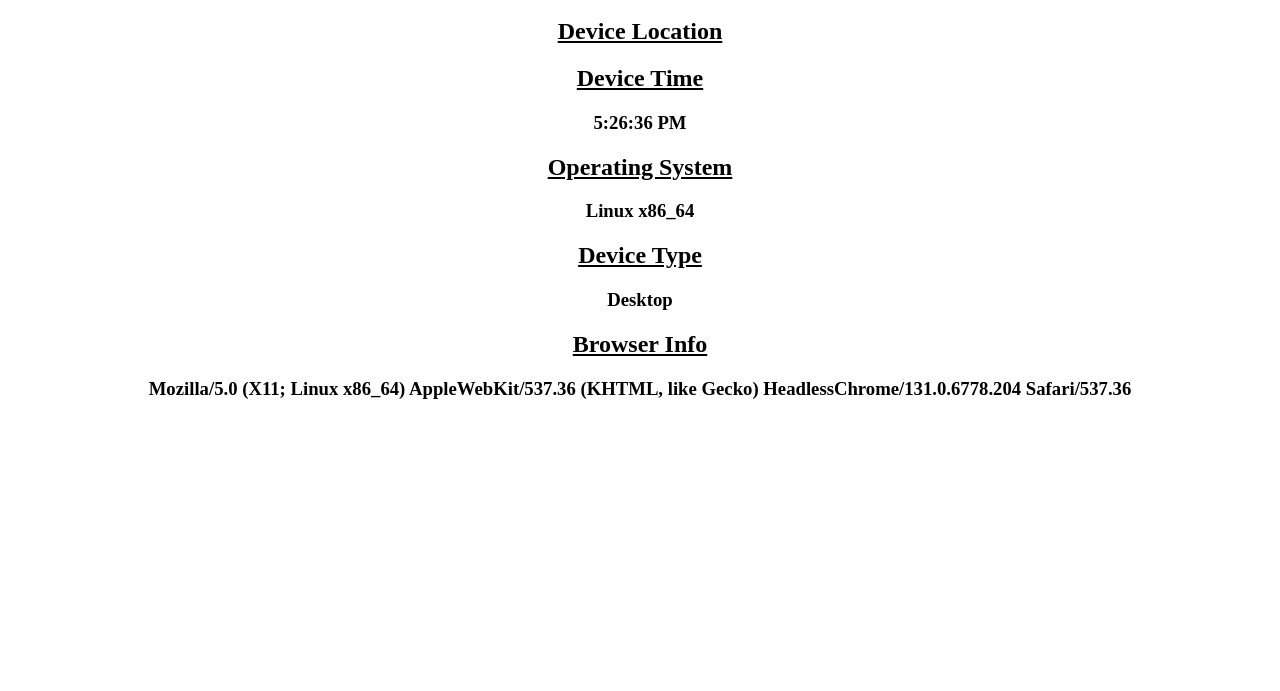
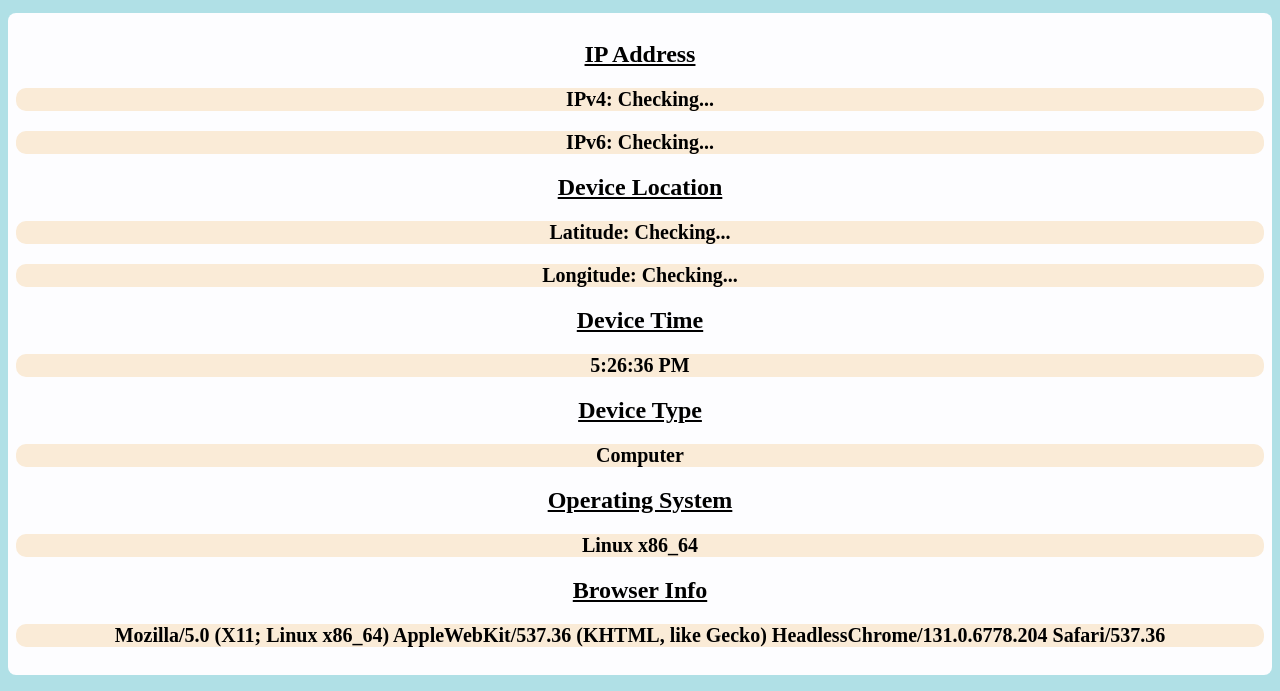
Before and after one commit to yaboi-v3rt3x/whatsmy.info, a plain HTML site: page index.html in a window 1280 px wide. Shown: the part 109-800 px from the top of the page. Drawn offline with Linux system fonts and the light colour scheme; no server answers.

Commit message:
Update index.html

```diff
--- a/index.html
+++ b/index.html
@@ -2,38 +2,76 @@
 <html>
   <head>
     <meta charset="UTF-8">
-    <title>whatsmy.info</title>
+    <title>What's My Information?</title>
   </head>
 
+  <style>
+    body {
+      background-color: powderblue;
+    }
+
+    div {
+      padding: 0.5em;
+      background-color: #fdfdff;
+      border-radius: 0.5em;
+    }
+
+    h2 {
+        font-family: Comfortaa
+    }
+
+    h3 {
+      background-color: antiquewhite;
+      border-radius: 0.5em;
+      color: black;
+      font-family: Comfortaa;
+      font-size: 20px;
+    }
+  </style>
+
   <body onload = "getLocation()" >
-    <h1 style="font-family: Comfortaa; text-align: center;">Device Information</h1>
+    <div>
+    <h1 align="center" style="font-family: Comfortaa">Device Information</h1>
+    </div>
+    <br>
+    <div>
+    <h2 align="center"><u><b>IP Address</b></u></h2>
+    <h3 align="center" id="ipv4Address">IPv4: Checking...</h3>
+    <h3 align="center" id="ipv6Address">IPv6: Checking...</h3>
 
-    <h2 style="font-family: Comfortaa; text-align: center;"><u><b>IP Address</b></u></h2>
-    <div style="font-family: Comfortaa; text-align: center;"><h3 id="ipAddress"></h3></div>
-
-    <h2 style="font-family: Comfortaa; text-align: center;"><u><b>Device Location</b></u></h2>
-    <div style="font-family: Comfortaa; text-align: center;"><h3 id="deviceLocation"></h3></div>
+    <h2 align="center"><u><b>Device Location</b></u></h2>
+    <h3 align="center" id="Latitude">Latitude: Checking...</h3>
+    <h3 align="center" id="Longitude">Longitude: Checking...</h3>
 
     <h2 style="font-family: Comfortaa; text-align: center;"><u><b>Device Time</b></u></h2>
-    <div style="font-family: Comfortaa; text-align: center;"><h3 id="deviceTime"></h3></div>
+    <h3 align="center" id="deviceTime">Checking...</h3>
 
-    <h2 style="font-family: Comfortaa; text-align: center;"><u><b>Operating System</b></u></h2>
-    <div style="font-family: Comfortaa; text-align: center;"><h3 id="operatingSystem"></h3></div>
+    <h2 align="center" style="font-family: Comfortaa"><u><b>Device Type</b></u></h2>
+    <h3 align="center"id="deviceType">Checking...</h3>
 
-    <h2 style="font-family: Comfortaa; text-align: center;"><u><b>Device Type</b></u></h2>
-    <div style="font-family: Comfortaa; text-align: center;"><h3 id="deviceType"></h3></div>
+    <h2 align="center" style="font-family: Comfortaa"><u><b>Operating System</b></u></h2>
+    <h3 align="center" id="operatingSystem"></h3>
 
-    <h2 style="font-family: Comfortaa; text-align: center;"><u><b>Browser Info</b></u></h2>
-    <div style="font-family: Comfortaa; text-align: center;"><h3 id="browserInfo"></h3></div>
+    <h2 align="center" style="font-family: Comfortaa"><u><b>Browser Info</b></u></h2>
+    <h3 align="center" id="browserInfo"></h3>
+    </div>
 
     <script>
-    // Retrieve and display IP address
+    // Retrieve and display IP address'
       fetch('https://api.ipify.org?format=json')
         .then(response => response.json())
         .then(data => {
-          const ipAddress = data.ip;
-          const ipAddressItem = document.getElementById("ipAddress");
-          ipAddressItem.textContent = ipAddress;
+          const ipv4Address = data.ip;
+          const ipAddressItem = document.getElementById("ipv4Address");
+          ipAddressItem.textContent = "IPv4:" + " " + ipv4Address
+        })
+
+      fetch('https://api64.ipify.org?format=json')
+        .then(response => response.json())
+        .then(data => {
+          const ipv6Address = data.ip;
+          const ipAddressItem = document.getElementById("ipv6Address");
+          ipAddressItem.textContent = "IPv6:" + " " + ipv6Address
         })
 
     // Retrieve and display device location
@@ -48,21 +86,14 @@
         function showPosition(position) {
           var latitude = position.coords.latitude;
           var longitude = position.coords.longitude;
-          document.getElementById("deviceLocation").innerHTML = "Latitude: " + latitude + "    Longitude: " + longitude;
+          document.getElementById("Latitude").innerHTML = "Latitude: " + latitude
+          document.getElementById("Longitude").innerHTML = "Longitude: " + longitude
         }
 
     // Retrieve and display device time
       var today = new Date();
       var time = today.toLocaleTimeString();
       document.getElementById("deviceTime").innerHTML = time;
-
-    // Retrieve and display browser information
-      var browserinfo = navigator.userAgent;
-      document.getElementById("browserInfo").innerHTML = browserinfo;
-
-    // Retrieve and display operating system
-      var os = navigator.platform;
-      document.getElementById("operatingSystem").innerHTML = os;
 
     // Retrieve and display device type
     var device = "";
@@ -71,9 +102,17 @@
       } else if (navigator.userAgent.match(/Tablet/i)) {
         device = "Tablet";
       } else {
-        device = "Desktop";
+        device = "Computer";
       }
       document.getElementById("deviceType").innerHTML = device;
+
+    // Retrieve and display operating system
+      var os = navigator.platform;
+      document.getElementById("operatingSystem").innerHTML = os;
+
+      // Retrieve and display browser information
+      var browserinfo = navigator.userAgent;
+      document.getElementById("browserInfo").innerHTML = browserinfo;
     </script>
   </body>
 </html>
```
